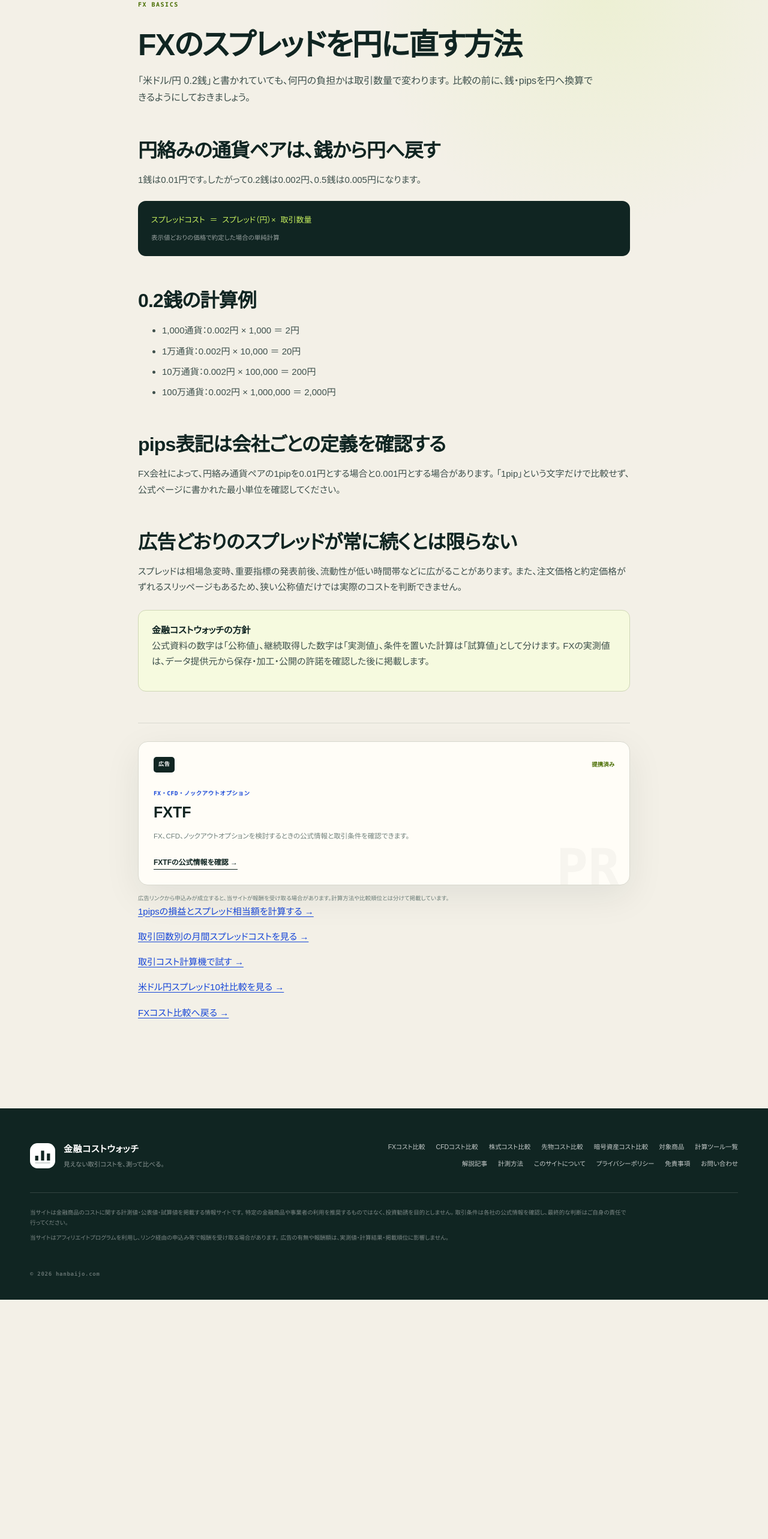
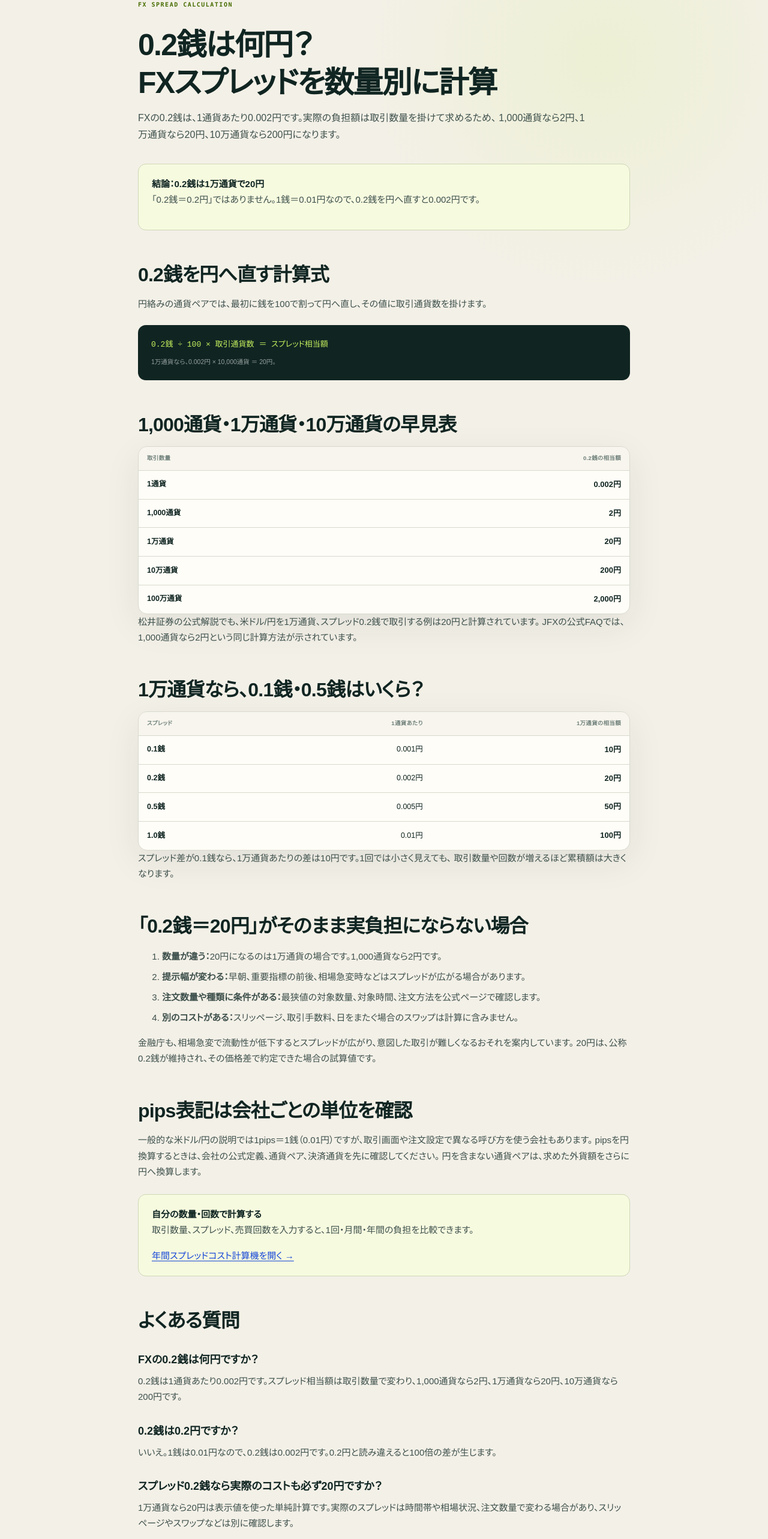
Before and after one commit to mrok18/hanbaijo, a Next.js app: page /articles/fx-spread-cost in a window 1280 px wide. Shown: the part 140-2706 px from the top of the page at 60% size. Before the commit the page ends 2307 px from the top, so only its background shows below. Built offline with nearby package versions, Linux system fonts and the light colour scheme.

Commit message:
Improve FX spread cost guide

```diff
--- a/app/articles/fx-spread-cost/page.tsx
+++ b/app/articles/fx-spread-cost/page.tsx
@@ -1,65 +1,169 @@
+import type { Metadata } from 'next';
 import Link from 'next/link';
 import AffiliateOfferCard from '@/components/AffiliateOfferCard';
 import { AFFILIATE_OFFERS } from '@/lib/affiliates';
 
-export const metadata = {
-  title: 'FXのスプレッドを円に直す方法',
-  description: 'FXのスプレッドで使われる銭・pipsを、取引数量ごとの円額に換算する方法を具体例で解説します。',
+export const metadata: Metadata = {
+  title: '0.2銭は何円？FXスプレッドを1,000通貨・1万通貨で計算',
+  description: 'FXの0.2銭は1通貨あたり0.002円です。1,000通貨なら2円、1万通貨なら20円、10万通貨なら200円になる計算式と注意点を解説します。',
+  alternates: { canonical: '/articles/fx-spread-cost' },
 };
 
+const costRows = [
+  { quantity: '1通貨', cost: '0.002円' },
+  { quantity: '1,000通貨', cost: '2円' },
+  { quantity: '1万通貨', cost: '20円' },
+  { quantity: '10万通貨', cost: '200円' },
+  { quantity: '100万通貨', cost: '2,000円' },
+] as const;
+
+const spreadRows = [
+  { spread: '0.1銭', perUnit: '0.001円', cost: '10円' },
+  { spread: '0.2銭', perUnit: '0.002円', cost: '20円' },
+  { spread: '0.5銭', perUnit: '0.005円', cost: '50円' },
+  { spread: '1.0銭', perUnit: '0.01円', cost: '100円' },
+] as const;
+
+const faqs = [
+  {
+    question: 'FXの0.2銭は何円ですか？',
+    answer: '0.2銭は1通貨あたり0.002円です。スプレッド相当額は取引数量で変わり、1,000通貨なら2円、1万通貨なら20円、10万通貨なら200円です。',
+  },
+  {
+    question: '0.2銭は0.2円ですか？',
+    answer: 'いいえ。1銭は0.01円なので、0.2銭は0.002円です。0.2円と読み違えると100倍の差が生じます。',
+  },
+  {
+    question: 'スプレッド0.2銭なら実際のコストも必ず20円ですか？',
+    answer: '1万通貨なら20円は表示値を使った単純計算です。実際のスプレッドは時間帯や相場状況、注文数量で変わる場合があり、スリッページやスワップなどは別に確認します。',
+  },
+] as const;
+
 export default function Page() {
+  const articleJsonLd = {
+    '@context': 'https://schema.org',
+    '@type': 'Article',
+    headline: metadata.title,
+    description: metadata.description,
+    datePublished: '2026-09-07',
+    dateModified: '2026-09-12',
+    mainEntityOfPage: 'https://hanbaijo.com/articles/fx-spread-cost',
+    author: { '@type': 'Organization', name: '金融コストウォッチ' },
+    publisher: { '@type': 'Organization', name: '金融コストウォッチ' },
+  };
+  const faqJsonLd = {
+    '@context': 'https://schema.org',
+    '@type': 'FAQPage',
+    mainEntity: faqs.map((faq) => ({
+      '@type': 'Question',
+      name: faq.question,
+      acceptedAnswer: { '@type': 'Answer', text: faq.answer },
+    })),
+  };
+
   return (
     <article>
-      <p className="page-kicker">FX BASICS</p>
-      <h1>FXのスプレッドを円に直す方法</h1>
+      <script type="application/ld+json" dangerouslySetInnerHTML={{ __html: JSON.stringify(articleJsonLd) }} />
+      <script type="application/ld+json" dangerouslySetInnerHTML={{ __html: JSON.stringify(faqJsonLd) }} />
+      <p className="page-kicker">FX SPREAD CALCULATION</p>
+      <h1>0.2銭は何円？<br />FXスプレッドを数量別に計算</h1>
       <p className="lede">
-        「米ドル/円 0.2銭」と書かれていても、何円の負担かは取引数量で変わります。
-        比較の前に、銭・pipsを円へ換算できるようにしておきましょう。
-      </p>
-
-      <h2>円絡みの通貨ペアは、銭から円へ戻す</h2>
-      <p>1銭は0.01円です。したがって0.2銭は0.002円、0.5銭は0.005円になります。</p>
-      <div className="formula-box">
-        <code>スプレッドコスト ＝ スプレッド（円）× 取引数量</code>
-        <small>表示値どおりの価格で約定した場合の単純計算</small>
-      </div>
-
-      <h2>0.2銭の計算例</h2>
-      <ul>
-        <li>1,000通貨：0.002円 × 1,000 ＝ 2円</li>
-        <li>1万通貨：0.002円 × 10,000 ＝ 20円</li>
-        <li>10万通貨：0.002円 × 100,000 ＝ 200円</li>
-        <li>100万通貨：0.002円 × 1,000,000 ＝ 2,000円</li>
-      </ul>
-
-      <h2>pips表記は会社ごとの定義を確認する</h2>
-      <p>
-        FX会社によって、円絡み通貨ペアの1pipを0.01円とする場合と0.001円とする場合があります。
-        「1pip」という文字だけで比較せず、公式ページに書かれた最小単位を確認してください。
-      </p>
-
-      <h2>広告どおりのスプレッドが常に続くとは限らない</h2>
-      <p>
-        スプレッドは相場急変時、重要指標の発表前後、流動性が低い時間帯などに広がることがあります。
-        また、注文価格と約定価格がずれるスリッページもあるため、狭い公称値だけでは実際のコストを判断できません。
+        FXの0.2銭は、1通貨あたり0.002円です。実際の負担額は取引数量を掛けて求めるため、
+        1,000通貨なら2円、1万通貨なら20円、10万通貨なら200円になります。
       </p>
 
       <div className="callout">
-        <strong>金融コストウォッチの方針</strong>
-        <p>
-          公式資料の数字は「公称値」、継続取得した数字は「実測値」、条件を置いた計算は「試算値」として分けます。
-          FXの実測値は、データ提供元から保存・加工・公開の許諾を確認した後に掲載します。
-        </p>
+        <strong>結論：0.2銭は1万通貨で20円</strong>
+        <p>「0.2銭＝0.2円」ではありません。1銭＝0.01円なので、0.2銭を円へ直すと0.002円です。</p>
       </div>
+
+      <h2>0.2銭を円へ直す計算式</h2>
+      <p>円絡みの通貨ペアでは、最初に銭を100で割って円へ直し、その値に取引通貨数を掛けます。</p>
+      <div className="formula-box">
+        <code>0.2銭 ÷ 100 × 取引通貨数 ＝ スプレッド相当額</code>
+        <small>1万通貨なら、0.002円 × 10,000通貨 ＝ 20円。</small>
+      </div>
+
+      <h2>1,000通貨・1万通貨・10万通貨の早見表</h2>
+      <div className="data-panel">
+        <div className="table-scroll">
+          <table className="rates comparison-table">
+            <thead><tr><th>取引数量</th><th className="num">0.2銭の相当額</th></tr></thead>
+            <tbody>{costRows.map((row) => (
+              <tr key={row.quantity}><td className="ex-name">{row.quantity}</td><td className="num"><strong>{row.cost}</strong></td></tr>
+            ))}</tbody>
+          </table>
+        </div>
+      </div>
+      <p>
+        松井証券の公式解説でも、米ドル/円を1万通貨、スプレッド0.2銭で取引する例は20円と計算されています。
+        JFXの公式FAQでは、1,000通貨なら2円という同じ計算方法が示されています。
+      </p>
+
+      <h2>1万通貨なら、0.1銭・0.5銭はいくら？</h2>
+      <div className="data-panel">
+        <div className="table-scroll">
+          <table className="rates comparison-table">
+            <thead><tr><th>スプレッド</th><th className="num">1通貨あたり</th><th className="num">1万通貨の相当額</th></tr></thead>
+            <tbody>{spreadRows.map((row) => (
+              <tr key={row.spread}><td className="ex-name">{row.spread}</td><td className="num">{row.perUnit}</td><td className="num"><strong>{row.cost}</strong></td></tr>
+            ))}</tbody>
+          </table>
+        </div>
+      </div>
+      <p>
+        スプレッド差が0.1銭なら、1万通貨あたりの差は10円です。1回では小さく見えても、
+        取引数量や回数が増えるほど累積額は大きくなります。
+      </p>
+
+      <h2>「0.2銭＝20円」がそのまま実負担にならない場合</h2>
+      <ol>
+        <li><strong>数量が違う：</strong>20円になるのは1万通貨の場合です。1,000通貨なら2円です。</li>
+        <li><strong>提示幅が変わる：</strong>早朝、重要指標の前後、相場急変時などはスプレッドが広がる場合があります。</li>
+        <li><strong>注文数量や種類に条件がある：</strong>最狭値の対象数量、対象時間、注文方法を公式ページで確認します。</li>
+        <li><strong>別のコストがある：</strong>スリッページ、取引手数料、日をまたぐ場合のスワップは計算に含みません。</li>
+      </ol>
+      <p>
+        金融庁も、相場急変で流動性が低下するとスプレッドが広がり、意図した取引が難しくなるおそれを案内しています。
+        20円は、公称0.2銭が維持され、その価格差で約定できた場合の試算値です。
+      </p>
+
+      <h2>pips表記は会社ごとの単位を確認</h2>
+      <p>
+        一般的な米ドル/円の説明では1pips＝1銭（0.01円）ですが、取引画面や注文設定で異なる呼び方を使う会社もあります。
+        pipsを円換算するときは、会社の公式定義、通貨ペア、決済通貨を先に確認してください。
+        円を含まない通貨ペアは、求めた外貨額をさらに円へ換算します。
+      </p>
+
+      <div className="callout">
+        <strong>自分の数量・回数で計算する</strong>
+        <p>取引数量、スプレッド、売買回数を入力すると、1回・月間・年間の負担を比較できます。</p>
+        <Link href="/tools/fx-spread-annual-cost-calculator">年間スプレッドコスト計算機を開く →</Link>
+      </div>
+
+      <h2>よくある質問</h2>
+      {faqs.map((faq) => (
+        <section key={faq.question}>
+          <h3>{faq.question}</h3>
+          <p>{faq.answer}</p>
+        </section>
+      ))}
 
       <section className="article-affiliate" aria-label="FXTFの広告">
         <AffiliateOfferCard offer={AFFILIATE_OFFERS.fxtf} />
         <p className="affiliate-disclosure">広告リンクから申込みが成立すると、当サイトが報酬を受け取る場合があります。計算方法や比較順位とは分けて掲載しています。</p>
       </section>
 
+      <h2>出典と確認日</h2>
+      <ul>
+        <li><a href="https://www.matsui.co.jp/fx/study/article/glossary/spread/index.html" rel="noreferrer">松井証券「FXのスプレッドとは？取引手数料の決まり方やコストの計算方法」</a></li>
+        <li><a href="https://faq.jfx.co.jp/faq/detail?category=36&amp;id=481&amp;site=FX557CTV" rel="noreferrer">JFX「スプレッドの計算方法を教えてください」</a></li>
+        <li><a href="https://www.fsa.go.jp/ordinary/iwagai/" rel="noreferrer">金融庁「いわゆる外国為替証拠金取引について」</a></li>
+      </ul>
+      <p><small>確認日：2026年9月12日。計算結果は説明用の試算であり、実際の提示幅や約定価格を保証するものではありません。</small></p>
+
       <p><Link href="/tools/fx-pip-value-calculator">1pipsの損益とスプレッド相当額を計算する →</Link></p>
-      <p><Link href="/articles/fx-spread-monthly-cost">取引回数別の月間スプレッドコストを見る →</Link></p>
-      <p><Link href="/tools/cost-calculator">取引コスト計算機で試す →</Link></p>
+      <p><Link href="/articles/fx-spread-monthly-cost">0.2銭の月間コストを取引回数別に見る →</Link></p>
       <p><Link href="/fx/usdjpy-spread-comparison">米ドル円スプレッド10社比較を見る →</Link></p>
       <p><Link href="/fx">FXコスト比較へ戻る →</Link></p>
     </article>
--- a/app/articles/posts.ts
+++ b/app/articles/posts.ts
@@ -231,7 +231,7 @@ export const POSTS = [
   { slug: 'fx-swap-calculation', category: 'FX', title: 'FXスワップポイントの計算方法', desc: '1Lotあたりの表示から、保有数量と付与日数に応じた金額を試算する。' },
   { slug: 'fx-required-margin', category: 'FX', title: 'FXの必要証拠金はいくら？1万通貨で計算', desc: '取引金額・必要証拠金・レバレッジの関係を、米ドル/円の例で整理する。' },
   { slug: 'cfd-price-adjustment', category: 'CFD', title: 'CFDの価格調整額とは？発生日と計算方法', desc: '先物を参照するCFDで発生する価格調整額の仕組みと、確認すべき日程・計算式。' },
-  { slug: 'fx-spread-cost', category: 'FX', title: 'FXのスプレッドを円に直す方法', desc: '0.2銭という表示が、取引数量ごとに何円の負担になるかを計算する。' },
+  { slug: 'fx-spread-cost', category: 'FX', title: '0.2銭は何円？FXスプレッドを数量別に計算', desc: '0.2銭を円へ直し、1,000通貨・1万通貨・10万通貨ごとのスプレッド相当額を計算する。' },
   { slug: 'hanbaijo-torihikijo', category: '暗号資産', title: '販売所と取引所は何が違うのか', desc: '同じ会社の中に2つの買い方がある理由と、コスト差が生まれる仕組み。' },
   { slug: 'spread-toha', category: '基礎知識', title: 'スプレッドとは何か — 「手数料無料」の正体', desc: '表示されない手数料がどこに含まれているかを、数字で追う。' },
   { slug: 'spread-hirogaru-toki', category: 'データの見方', title: 'スプレッドが広がるのはどんなときか', desc: '早朝・週末・相場急変時に何が起きているか。' },
--- a/app/fx/page.tsx
+++ b/app/fx/page.tsx
@@ -38,7 +38,7 @@ export default function FxPage() {
           </p>
           <div className="hero-actions">
             <Link className="button primary" href="/tools/fx-spread-annual-cost-calculator">年間コスト差を試算</Link>
-            <Link className="button secondary" href="/articles/fx-spread-cost">計算方法を読む</Link>
+            <Link className="button secondary" href="/articles/fx-spread-cost">0.2銭が何円か計算</Link>
           </div>
         </div>
         <aside className="fx-status-panel">
```
